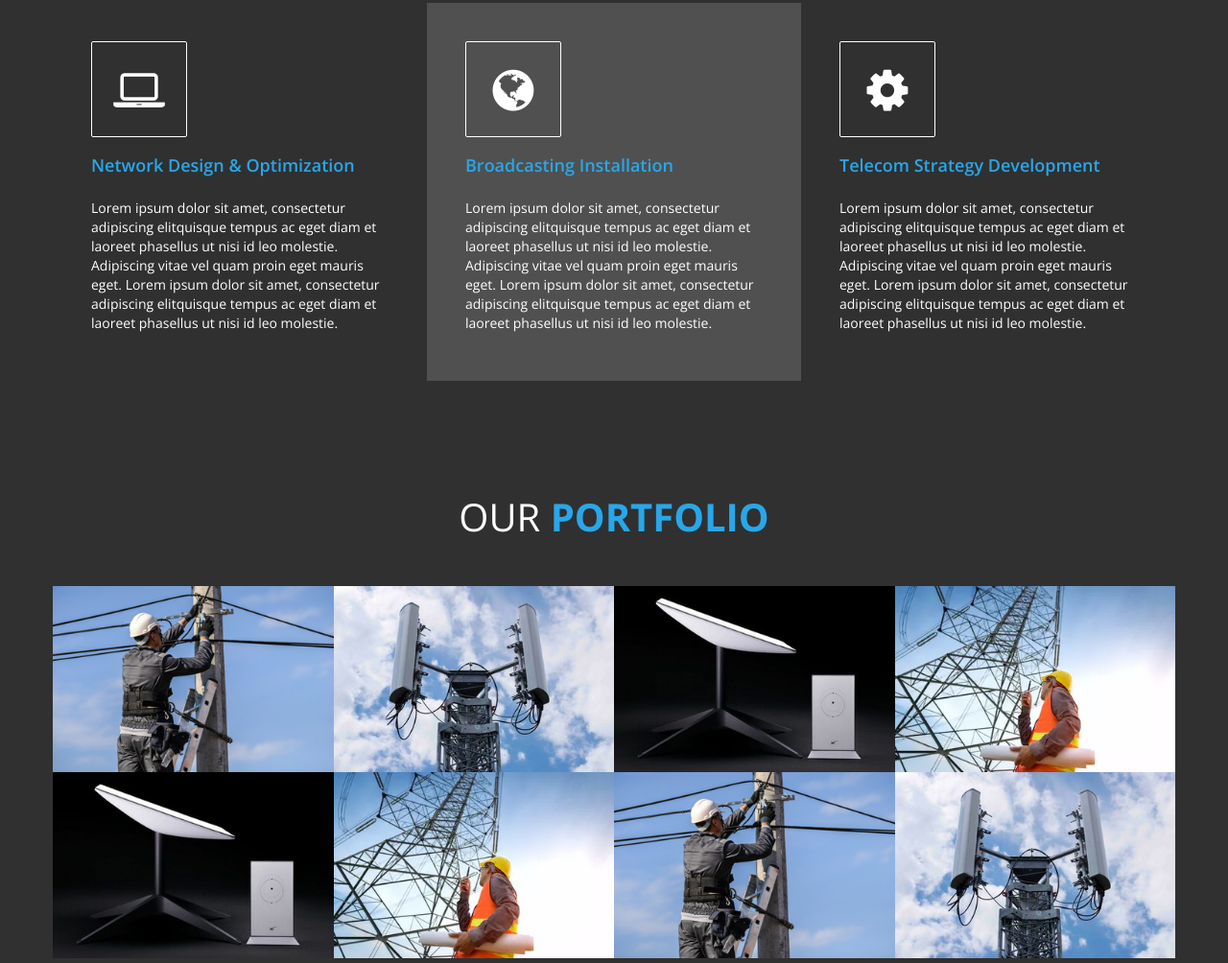
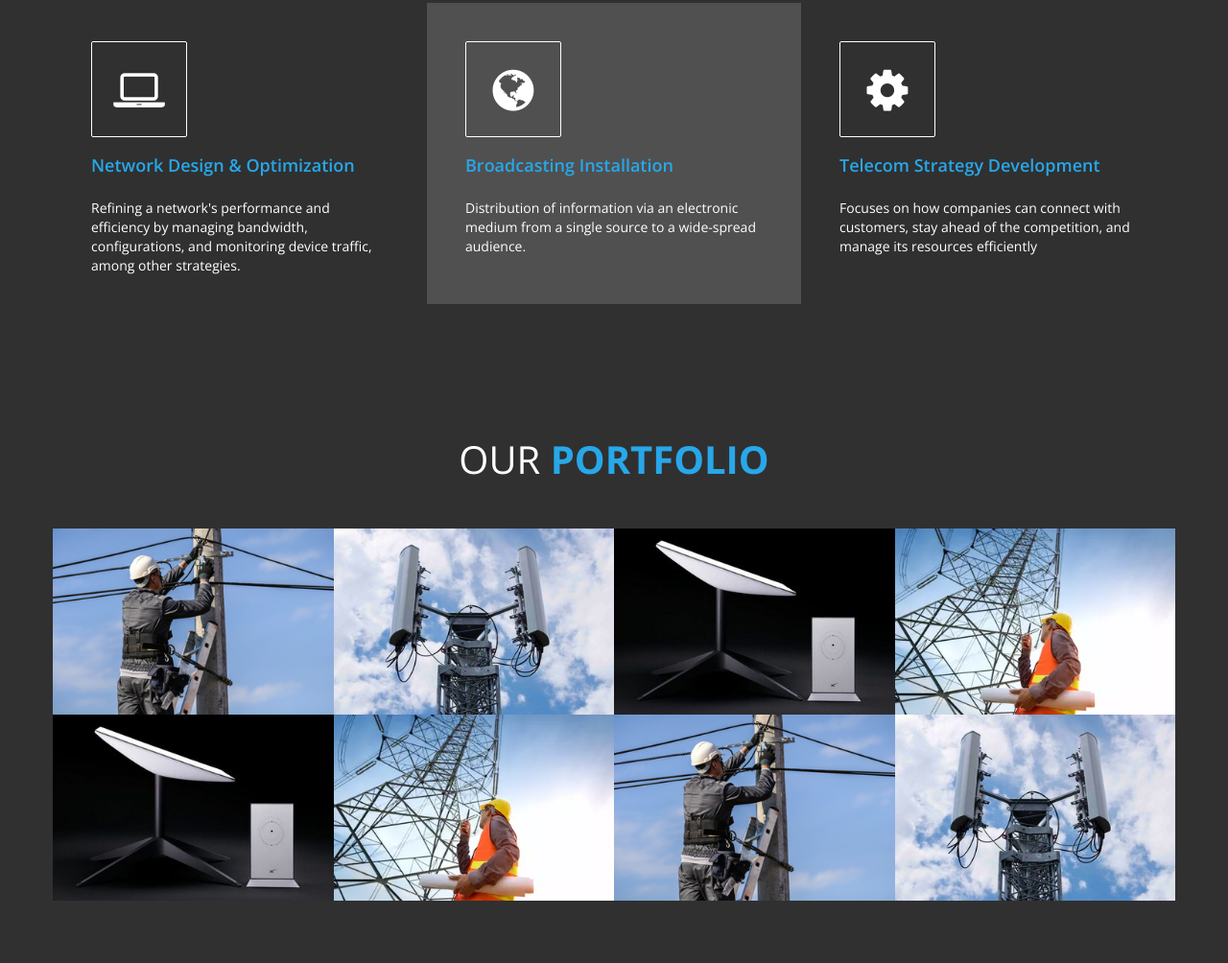
Before and after one commit to Afua-Wiah/arbawal, a plain HTML site: page index.html in a window 1280 px wide. Shown: the part 1605-2609 px from the top of the page at 96% size. Drawn offline with nearby package versions, Linux system fonts and the light colour scheme.

Commit message:
update on services section

```diff
--- a/index.html
+++ b/index.html
@@ -366,11 +366,9 @@
             <i class="fa fa-laptop"></i>
             <h4>Network Design & Optimization</h4>
             <p>
-              Lorem ipsum dolor sit amet, consectetur adipiscing elitquisque
-              tempus ac eget diam et laoreet phasellus ut nisi id leo molestie.
-              Adipiscing vitae vel quam proin eget mauris eget. Lorem ipsum
-              dolor sit amet, consectetur adipiscing elitquisque tempus ac eget
-              diam et laoreet phasellus ut nisi id leo molestie.
+              Refining a network's performance and efficiency by managing
+              bandwidth, configurations, and monitoring device traffic, among
+              other strategies.
             </p>
           </div>
           <div
@@ -381,11 +379,8 @@
             <i class="fa fa-globe"></i>
             <h4>Broadcasting Installation</h4>
             <p>
-              Lorem ipsum dolor sit amet, consectetur adipiscing elitquisque
-              tempus ac eget diam et laoreet phasellus ut nisi id leo molestie.
-              Adipiscing vitae vel quam proin eget mauris eget. Lorem ipsum
-              dolor sit amet, consectetur adipiscing elitquisque tempus ac eget
-              diam et laoreet phasellus ut nisi id leo molestie.
+              Distribution of information via an electronic medium from a single
+              source to a wide-spread audience.
             </p>
           </div>
           <div
@@ -396,11 +391,8 @@
             <i class="fa fa-cog"></i>
             <h4>Telecom Strategy Development</h4>
             <p>
-              Lorem ipsum dolor sit amet, consectetur adipiscing elitquisque
-              tempus ac eget diam et laoreet phasellus ut nisi id leo molestie.
-              Adipiscing vitae vel quam proin eget mauris eget. Lorem ipsum
-              dolor sit amet, consectetur adipiscing elitquisque tempus ac eget
-              diam et laoreet phasellus ut nisi id leo molestie.
+              Focuses on how companies can connect with customers, stay ahead of
+              the competition, and manage its resources efficiently
             </p>
           </div>
         </div>
```
